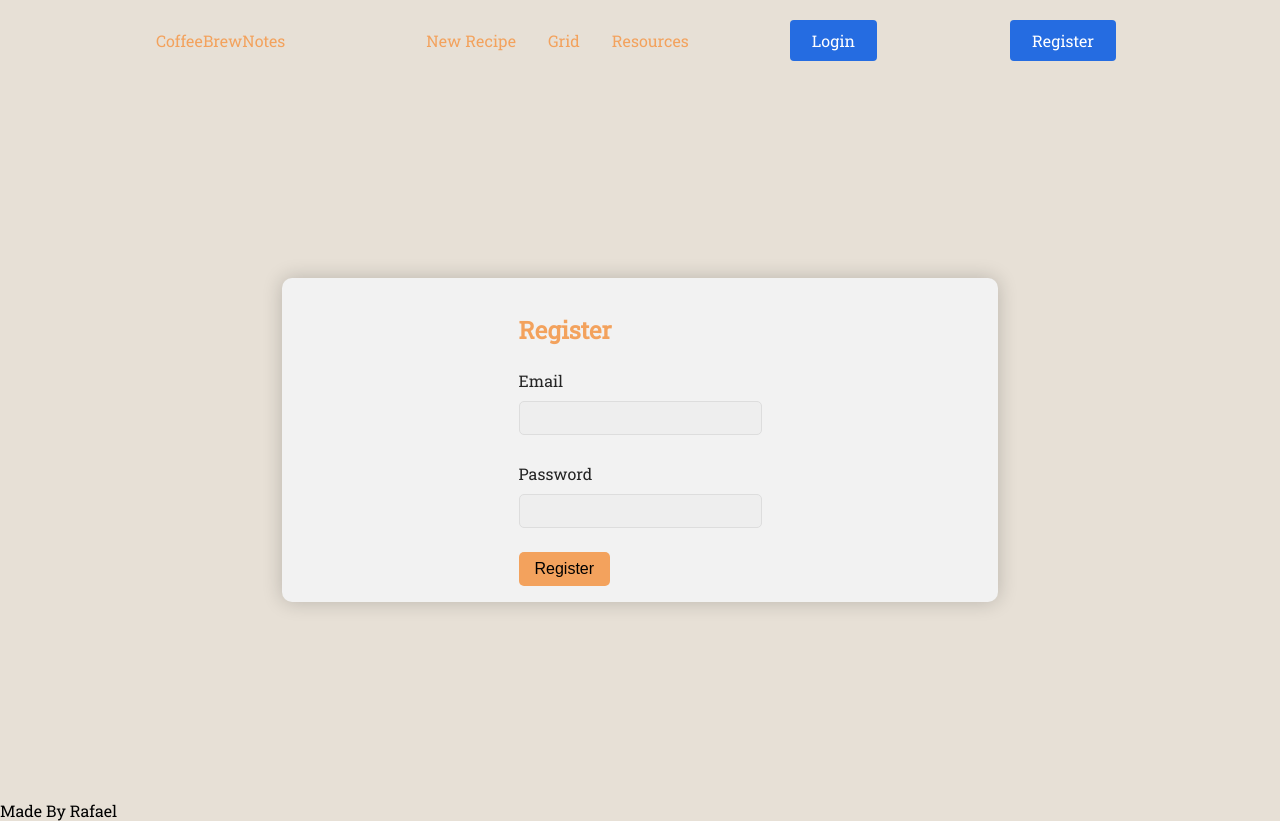
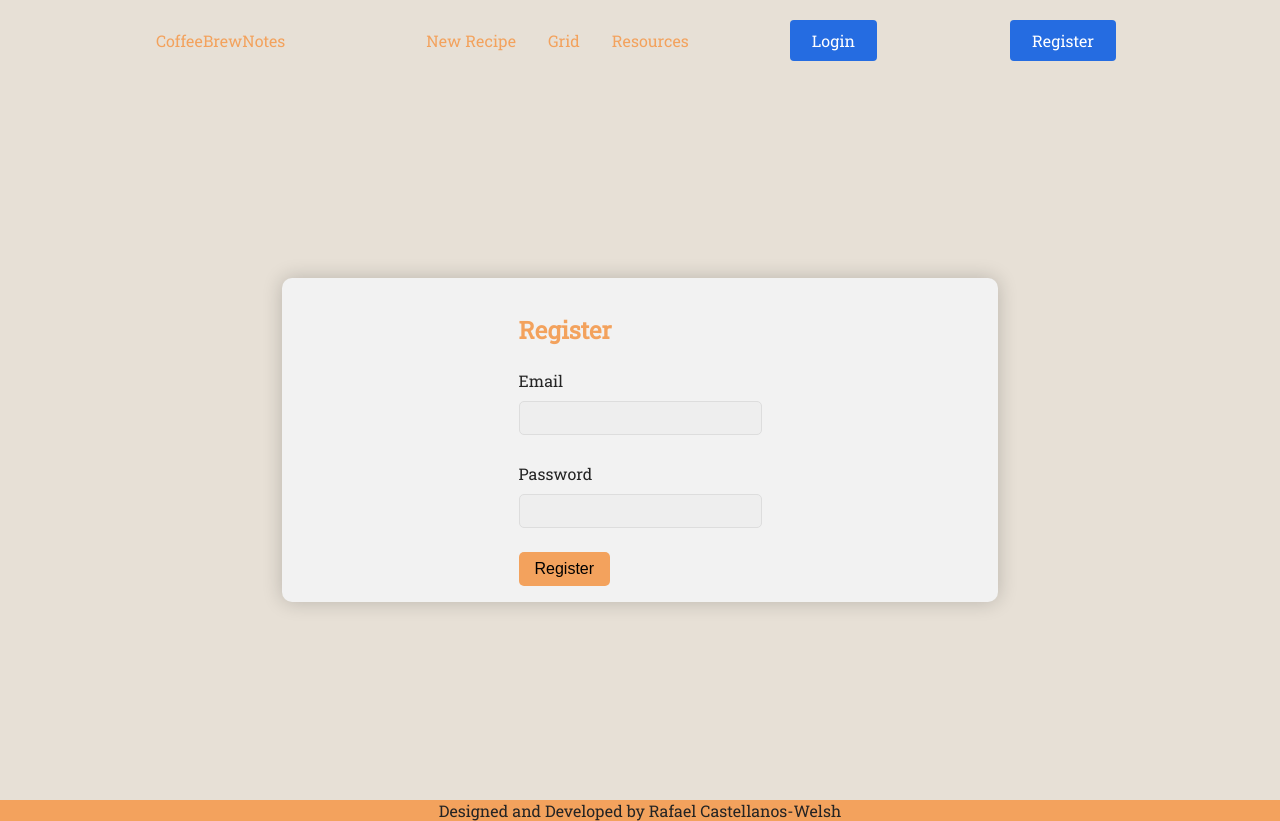
Before and after one commit to rafawelsh/CoffeeBrewNotes, a React (Create React App) app in the folder client/: page /register in a window 1280 px wide. Built offline with nearby package versions, Linux system fonts and the light colour scheme.

Commit message:
media queries for home

```diff
--- a/client/src/components/CoffeeForm/FilteredPropsInputField.js
+++ b/client/src/components/CoffeeForm/FilteredPropsInputField.js
@@ -1,8 +1,8 @@
 import React from "react";
 import { Field } from "formik";
 
-function FilteredPropsInputField({ className, valid, error, ...props }) {
-	return <Field className={className} {...props} />;
+function FilteredPropsInputField({ className, as, ...props }) {
+	return <Field className={className} as={as} {...props} />;
 }
 
 export default FilteredPropsInputField;
--- a/client/src/components/Footer.js
+++ b/client/src/components/Footer.js
@@ -1,7 +1,10 @@
 import React from "react";
+import { FooterSection } from "../styles/FooterStyles";
 
-function Footer() {
-	return <footer>Made By Rafael</footer>;
+export default function Footer() {
+	return (
+		<FooterSection>
+			<p>Designed and Developed by Rafael Castellanos-Welsh</p>
+		</FooterSection>
+	);
 }
-
-export default Footer;
--- a/client/src/components/Home.js
+++ b/client/src/components/Home.js
@@ -1,5 +1,5 @@
 import React from "react";
-import { PageContainer } from "../styles/PageStyles";
+import { PageContainer, PageWrapper } from "../styles/PageStyles";
 import {
 	Hero,
 	HeroImage,
--- a/client/src/styles/FooterStyles.js
+++ b/client/src/styles/FooterStyles.js
@@ -0,0 +1,13 @@
+import styled from "styled-components";
+import { colors } from "./MediaQueries";
+
+export const FooterSection = styled.footer`
+	text-align: center;
+	background: ${colors.highlight};
+	color: ${colors.textColor};
+	min-height: 100%;
+
+	p {
+		margin: 0 auto;
+	}
+`;
--- a/client/src/styles/HomeStyles.js
+++ b/client/src/styles/HomeStyles.js
@@ -1,12 +1,17 @@
 import styled from "styled-components";
-import { colors } from "./MediaQueries";
+import { colors, device } from "./MediaQueries";
 import { BsFillGrid3X3GapFill, BsCardText } from "react-icons/bs";
 import HeroImg from "../images/heroImageMobile2.png";
 import { Link } from "react-router-dom";
 
 export const Hero = styled.div`
-	width: 100%;
 	min-height: 90vh;
+
+	@media ${device.mobileL} {
+		display: flex;
+		flex-direction: row-reverse;
+		align-items: center;
+	}
 `;
 
 export const HeroImage = styled.img`
@@ -14,6 +19,10 @@ export const HeroImage = styled.img`
 	background-size: cover;
 	height: calc(100vh - 350px);
 	width: 100%;
+
+	@media ${device.mobileL} {
+		height: 85vh;
+	}
 `;
 
 export const HeroContent = styled.div`
--- a/client/src/styles/MediaQueries.js
+++ b/client/src/styles/MediaQueries.js
@@ -1,7 +1,7 @@
 const size = {
-	mobileS: "320px",
-	mobileM: "375px",
-	mobileL: "425px",
+	// mobileS: "320px",
+	// mobileM: "375px",
+	mobileL: "475px",
 	tablet: "768px",
 	laptop: "1024px",
 	laptopL: "1440px",
@@ -9,8 +9,8 @@ const size = {
 };
 
 export const device = {
-	mobileS: `(min-width: ${size.mobileS})`,
-	mobileM: `(min-width: ${size.mobileM})`,
+	// mobileS: `(min-width: ${size.mobileS})`,
+	// mobileM: `(min-width: ${size.mobileM})`,
 	mobileL: `(min-width: ${size.mobileL})`,
 	tablet: `(min-width: ${size.tablet})`,
 	laptop: `(min-width: ${size.laptop})`,
--- a/client/src/styles/PageStyles.js
+++ b/client/src/styles/PageStyles.js
@@ -1,15 +1,15 @@
 import styled from "styled-components";
-import { colors } from "./MediaQueries";
+import { colors, device } from "./MediaQueries";
 
 export const PageContainer = styled.main`
 	background: ${colors.backgroundLight};
-	margin: 0 auto;
 	color: ${colors.highlight};
-	background: ${colors.textLight};
-	/* max-height: 100%; */
 	min-height: 90vh;
-	width: 100%;
-	max-width: 1200px;
+
+	@media ${device.mobileL} {
+		width: 95vw;
+		margin: 0 auto;
+	}
 `;
 
 export const PageWrapper = styled.div`
```
Also changed, not shown: 1 other file (tests, documents, lock files or other folders).
